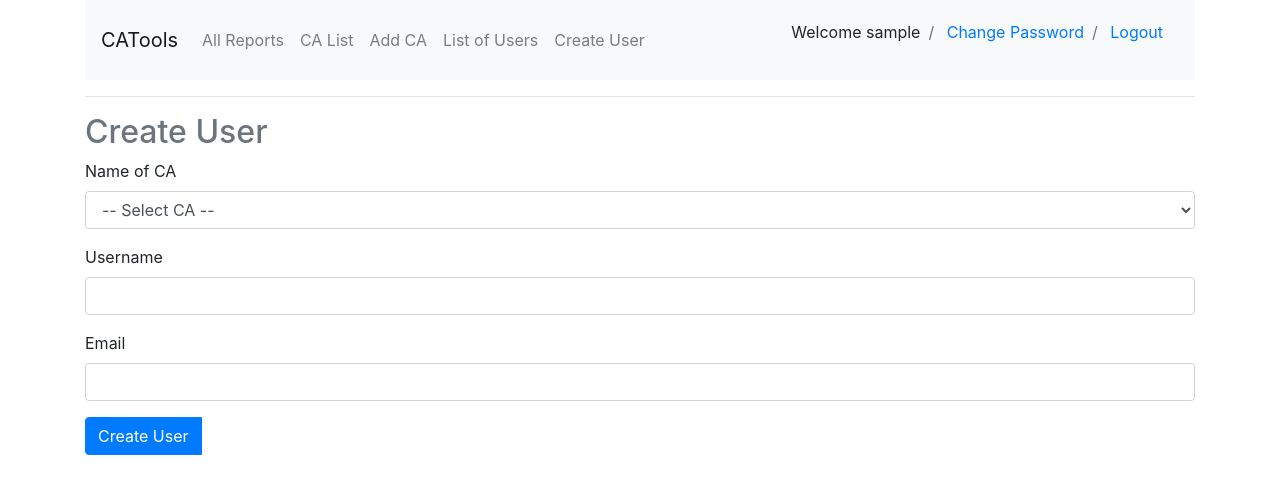
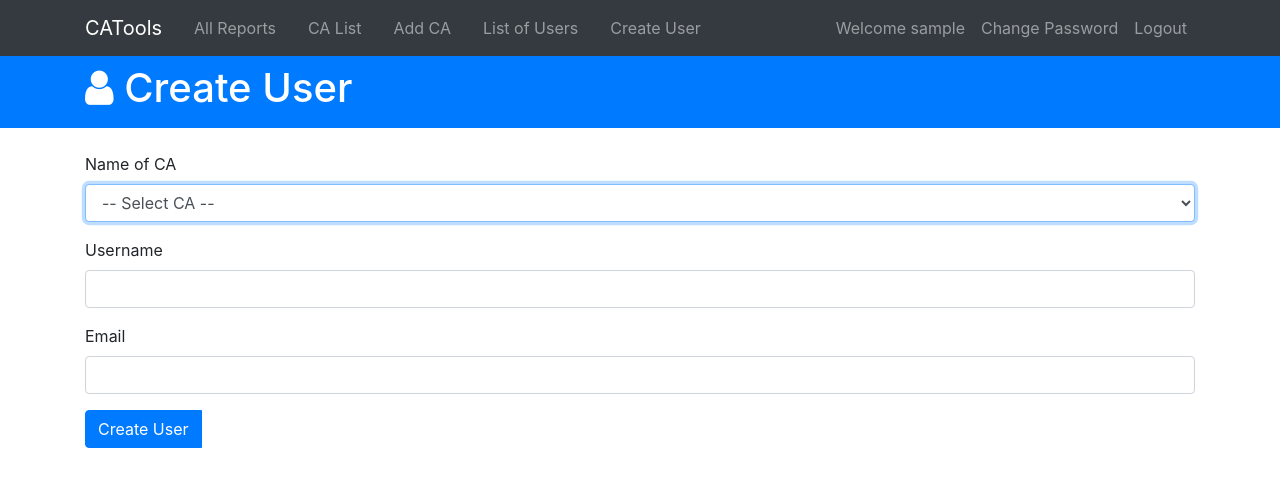
Before and after one commit to KaziShoaib/CA-Tools, a Django app: page /AddUser in a window 1280 px wide. Shown: the top 494 px of the page. Run offline with Django 4.2, Linux system fonts and the light colour scheme; the visitor is signed in with stand-in values (Sample User, id 1); data that the repository does not hold is empty; parts of the project's set-up code (start-up, migrations or seed data) failed here and were passed over; some libraries are stand-ins or nearby versions.

Commit message:
fixed style and hide credentials

```diff
--- a/report/templates/report/AddUser.html
+++ b/report/templates/report/AddUser.html
@@ -3,23 +3,42 @@
 
 
 {% block body %}
-<h2 class="text-secondary mt-2 mb-2">Create User</h2>
+<header id="main-header-add-user" class="py-2 bg-primary text-white mb-4">
+	<div class="container">
+		<div class="row">
+			<div class="col">
+				<h1>
+					<i class="fa fa-user"></i> Create User
+				</h1>
+			</div>
+		</div>
+	</div>
+</header>
+
 {% if message %}
+<section id="add-user-error-message" class="mb-4">
+  <div class="container">
+    <div class="row">
+      <div class="col">
         <div class="alert alert-danger alert-dismissible">
           <button class="close" type="button" data-dismiss="alert">
               <span>&times;</span>
           </button>
           <strong>Error</strong> {{ message }}
         </div>
+      </div>
+    </div>
+  </div>
+</section>
 {% endif %}
+
+<section id="add-user-form-section" class="mb-4">
+  <div class="container mb-4">
     <form action="{% url 'AddUser' %}" method="POST">
-{% comment %}
-<form id="add-user-form">
-{% endcomment %}
       {% csrf_token %}
       <div class="form-group">
         <label for="ca-name">Name of CA</label>
-    <select class="form-control" name="ca-name" id="ca-name" required>
+        <select autofocus class="form-control" name="ca-name" id="ca-name" required>
           <option selected value="">-- Select CA --</option>
           {% for ca in cas %}
             <option value="{{ ca.id }}">{{ ca.name }}</option>
@@ -47,6 +66,9 @@
       </div>
 
     </form>
+  </div>
+</section>
+
 
 {% endblock %}
 
--- a/report/templates/report/layout.html
+++ b/report/templates/report/layout.html
@@ -10,57 +10,64 @@
         {% endblock %}
     </head>
     <body>
-      <div class="container">
-        <nav class="navbar navbar-expand-lg navbar-light bg-light">
-          <a class="navbar-brand" href="#">CATools</a>
+      <nav class="navbar navbar-expand-sm navbar-dark bg-dark">
+        <div class="container">
+          <a class="navbar-brand" href="{% url 'reports' %}">CATools</a>
+          <button class="navbar-toggler" data-toggle="collapse" data-target="#navbarCollapse">
+            <span class="navbar-toggler-icon"></span>
+          </button>
           {% if  user.is_authenticated %}
-          <div class="">
+          <div class="collapse navbar-collapse" id="navbarCollapse">
             <ul class="navbar-nav">
-              <li class="nav-item">
+              <li class="nav-item px-2">
                 <a class="nav-link" href="{% url 'reports' %}">All Reports</a>
               </li>
               {% if not user.is_superuser %}
-                <li class="nav-item">
+                <li class="nav-item px-2">
                   <a class="nav-link" href="{% url 'submission' %}">Submit Report</a>
                 </li>
               {% endif %}
-              <li class="nav-item">
+              <li class="nav-item px-2">
                 <a class="nav-link" href="{% url 'CAList' %}">CA List</a>
               </li>
               {% if user.is_superuser %}
-                <li class="nav-item">
+                <li class="nav-item px-2">
                   <a class="nav-link" href="{% url 'AddCA' %}">Add CA</a>
                 </li>
-                <li class="nav-item">
+                <li class="nav-item px-2">
                   <a class="nav-link" href="{% url 'UserList' %}">List of Users</a>
                 </li>
-                <li class="nav-item">
+                <li class="nav-item px-2">
                   <a class="nav-link" href="{% url 'AddUser' %}">Create User</a>
                 </li>
               {% endif %}
             </ul>
-          </div>
-          <div class="ml-auto">
-            <ol class="breadcrumb bg-light">
-              <li class="breadcrumb-item">
+            <ul class="navbar-nav ml-auto">
+              <li class="nav-item">
+                <a href="" class="nav-link">
                   Welcome {{ user.username }}
+                </a>
               </li>
-              <li class="breadcrumb-item">
-                  <a href="{% url 'ChangePassword' %}">Change Password</a>
+              <li class="nav-item">
+                <a href="{% url 'ChangePassword' %}" class="nav-link">
+                  Change Password
+                </a>
               </li>
-              <li class="breadcrumb-item">
-                <a href="{% url 'logout' %}">Logout</a>
+              <li class="nav-item">
+                <a href="{% url 'logout' %}" class="nav-link">
+                  Logout
+                </a>
               </li>
-          </ol>
+            </ul>
           </div>
           {% endif %}
-        </nav>
-        <hr>
-        <div class="body">
-            {% block body %}
-            {% endblock %}
         </div>
+      </nav>
+      <div class="body">
+          {% block body %}
+          {% endblock %}
       </div>
+
       <script src="https://code.jquery.com/jquery-3.3.1.slim.min.js" integrity="sha384-q8i/X+965DzO0rT7abK41JStQIAqVgRVzpbzo5smXKp4YfRvH+8abtTE1Pi6jizo" crossorigin="anonymous"></script>
       <script src="https://cdnjs.cloudflare.com/ajax/libs/popper.js/1.14.3/umd/popper.min.js" integrity="sha384-ZMP7rVo3mIykV+2+9J3UJ46jBk0WLaUAdn689aCwoqbBJiSnjAK/l8WvCWPIPm49" crossorigin="anonymous"></script>
       <script src="https://stackpath.bootstrapcdn.com/bootstrap/4.1.1/js/bootstrap.min.js" integrity="sha384-smHYKdLADwkXOn1EmN1qk/HfnUcbVRZyYmZ4qpPea6sjB/pTJ0euyQp0Mk8ck+5T" crossorigin="anonymous"></script>
--- a/report/views.py
+++ b/report/views.py
@@ -80,13 +80,13 @@ def AddUser(request):
             user.save()
         except IntegrityError:
             return render(request, "report/AddUser.html", {
-                "message": "Username already taken."
+                "message": "Username already taken.", "cas": CA.objects.all()
             })
         mailSubject = 'User Account Created for CA Info Tools'
         mailBody = f"User account has been create for username:{username}. Use {password} as password"
         mailRecipient = user.email
         msg = EmailMessage(mailSubject, mailBody, to=[mailRecipient])
-        print(msg.send())
+        print(msg.send(fail_silently=True))
         # print(password)
         return HttpResponseRedirect(reverse('UserList'))
 
```
Also changed, not shown: CATools/settings.py (+11 -4 lines), report/templates/report/AddCA.html (+19 -4 lines), report/templates/report/CAList.html (+17 -2 lines), report/templates/report/ChangePassword.html (+18 -2 lines), report/templates/report/UserList.html (+18 -2 lines), report/templates/report/login.html (+23 -1 lines), report/templates/report/report.html (+33 -5 lines), report/templates/report/reports.html (+21 -4 lines), report/templates/report/submission.html (+18 -4 lines). Lines whose indentation alone changed are shown as unchanged.
